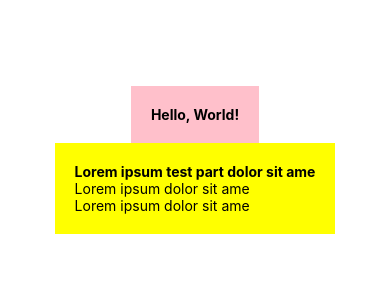
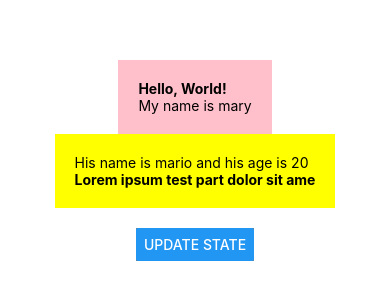
Before and after one commit to srishti-maurya/myproject, a React Native app: screen / in a window 390 px wide. Shown: the part 262-562 px from the top of the page. Built offline with nearby package versions, Linux system fonts and the light colour scheme.

Commit message:
using state

```diff
--- a/App.js
+++ b/App.js
@@ -1,6 +1,5 @@
-import { StatusBar } from "expo-status-bar";
-import React from "react";
-import { StyleSheet, Text, View } from "react-native";
+import React, { useState } from "react";
+import { Button, StyleSheet, Text, View } from "react-native";
 
 /*
 text inside the views do not inherit the views style
@@ -8,18 +7,28 @@
 */
 
 export default function App() {
+  const [name, setName] = useState("mary");
+  const [person, setPerson] = useState({ name: "mario", age: 20 });
+  const buttonHandler = () => {
+    setName("srishti");
+    setPerson({ name: "Jack", age: 30 });
+  };
   return (
     <View style={styles.container}>
       <View style={styles.header}>
         <Text style={styles.boldText}>Hello, World!</Text>
+        <Text>My name is {name}</Text>
       </View>
-
       <View style={styles.body}>
+        <Text>
+          His name is {person.name} and his age is {person.age}
+        </Text>
         <Text style={styles.boldText}>
           Lorem ipsum <Text>test part</Text> dolor sit ame
         </Text>
-        <Text>Lorem ipsum dolor sit ame</Text>
-        <Text>Lorem ipsum dolor sit ame</Text>
+      </View>
+      <View style={styles.buttonContainer}>
+        <Button title="update state" onPress={buttonHandler} />
       </View>
     </View>
   );
@@ -43,4 +52,8 @@
     backgroundColor: "yellow",
     padding: 20,
   },
+  buttonContainer: {
+    backgroundColor: "gray",
+    marginTop: 20,
+  },
 });
```
